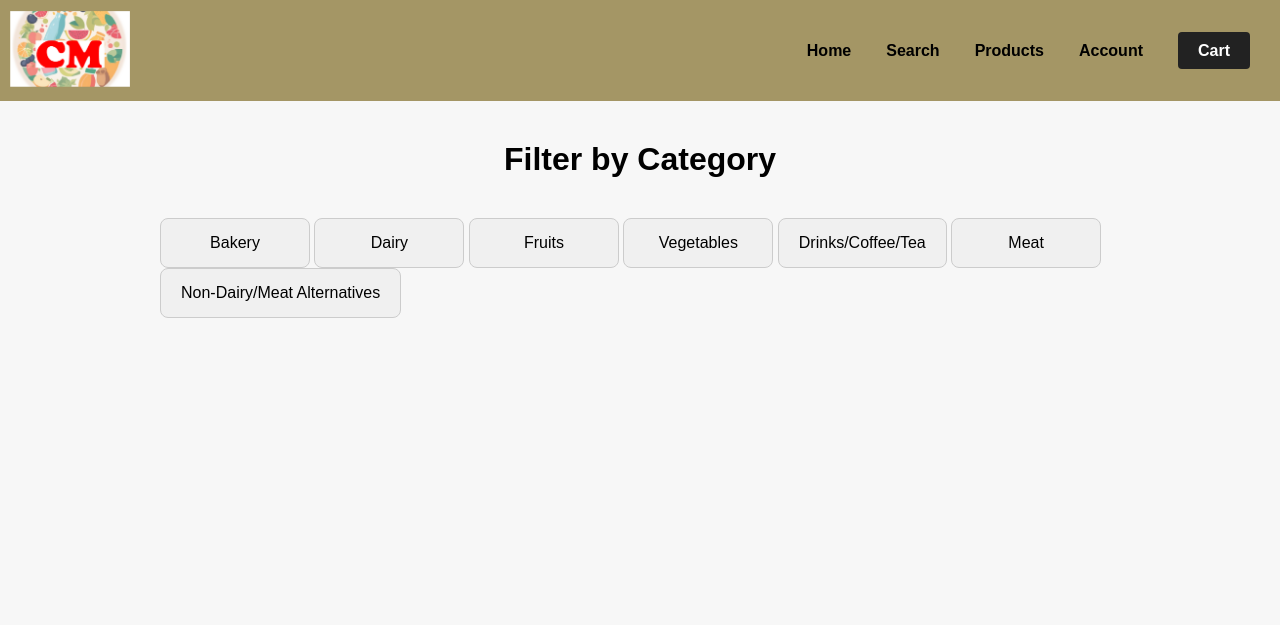
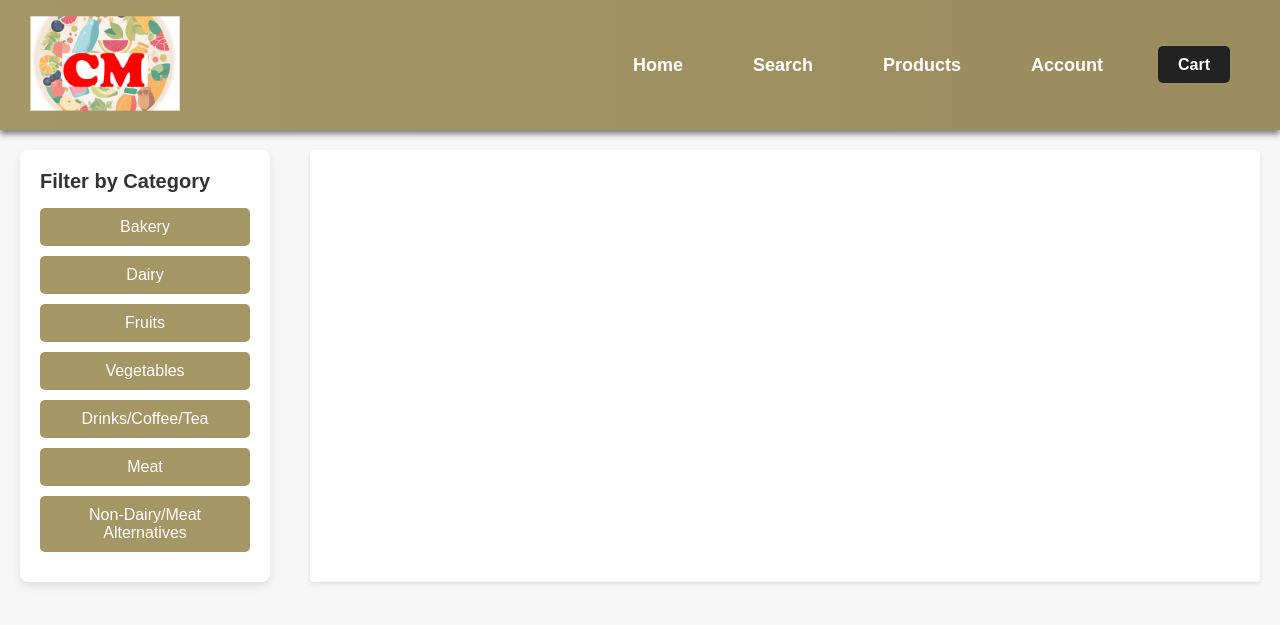
Before and after one commit to MariahG4/CheekyMart, a Flask app: page /products in a window 1280 px wide. Shown: the top 625 px of the page. Run offline with Flask 3, Linux system fonts and the light colour scheme.

Commit message:
Modifed Products Page

```diff
--- a/static/productstyle.css
+++ b/static/productstyle.css
@@ -276,3 +276,110 @@ h1 {
   color: #333;
   margin-bottom: 20px;
 }
+
+.products-main {
+  display: flex;
+  gap: 20px;
+  padding: 20px;
+}
+
+.filter-pane {
+  width: 250px;
+  background-color: #fff;
+  padding: 20px;
+  border-radius: 8px;
+  box-shadow: 0 4px 8px rgba(0, 0, 0, 0.1);
+}
+
+.filter-pane h2 {
+  font-size: 20px;
+  color: #333;
+  margin-bottom: 15px;
+}
+
+.filter-pane ul {
+  list-style: none;
+  padding: 0;
+}
+
+.filter-pane ul li {
+  margin-bottom: 10px;
+}
+
+.filter-pane ul li button {
+  width: 100%;
+  background-color: #A49665;
+  color: white;
+  padding: 10px;
+  font-size: 16px;
+  border: none;
+  border-radius: 5px;
+  cursor: pointer;
+  transition: background-color 0.3s ease, transform 0.2s ease;
+}
+
+.filter-pane ul li button:hover {
+  background-color: #8b7858;
+  transform: scale(1.05);
+}
+
+.product-section {
+  flex: 1;
+  display: flex;
+  flex-direction: column;
+}
+
+.products-container {
+  display: grid;
+  grid-template-columns: repeat(auto-fit, minmax(250px, 1fr));
+  gap: 20px;
+}
+
+.card {
+  border-radius: 12px;
+  background-color: #fff;
+  box-shadow: 0 4px 8px rgba(0, 0, 0, 0.1);
+  overflow: hidden;
+  transition: transform 0.2s ease, box-shadow 0.3s ease;
+}
+
+.card:hover {
+  transform: translateY(-10px);
+  box-shadow: 0 8px 16px rgba(0, 0, 0, 0.2);
+}
+
+.card img {
+  width: 100%;
+  height: 200px;
+  object-fit: cover;
+}
+
+.content {
+  padding: 15px;
+  text-align: center;
+}
+
+.content h3 {
+  color: #2b7a2b;
+  font-size: 18px;
+  margin-bottom: 5px;
+}
+
+.content p {
+  margin: 5px 0;
+  color: #555;
+}
+
+.content button {
+  background-color: green;
+  color: white;
+  padding: 10px;
+  border: none;
+  border-radius: 5px;
+  cursor: pointer;
+  transition: background-color 0.3s ease;
+}
+
+.content button:hover {
+  background-color: darkgreen;
+}
--- a/static/scripts/script.js
+++ b/static/scripts/script.js
@@ -44,6 +44,35 @@ async function fetchData(fileName) {
         addProducts(data);
     } catch (error) {
         console.log(error.message);
+    }
+}
+
+document.addEventListener('DOMContentLoaded', () => {
+    const urlParams = new URLSearchParams(window.location.search);
+    const category = urlParams.get('category');
+
+    if (category) {
+        loadProductsByCategory(category); // Automatically load products for the selected category
+    }
+});
+
+// Function to load products based on category
+function loadProductsByCategory(category) {
+    const categoryToFileMap = {
+        'Bakery': 'static/json/bakery.json',
+        'Dairy': 'static/json/dairy.json',
+        'Fruits': 'static/json/fruits.json',
+        'Vegetables': 'static/json/vegetables.json',
+        'Drinks': 'static/json/coffeetea.json',
+        'Meat': 'static/json/meat.json',
+        'Non-Dairy': 'static/json/nondairy_meatalt.json',
+    };
+
+    const fileName = categoryToFileMap[category];
+    if (fileName) {
+        fetchData(fileName);
+    } else {
+        console.error('Invalid category:', category);
     }
 }
 
--- a/templates/products.html
+++ b/templates/products.html
@@ -10,34 +10,39 @@
         <script src="{{ url_for('static', filename='scripts/script.js') }}" defer></script>
     </head>
 
-    <header>
+    <header class="navbar">
         <div class="logo">
-            <img class="logo" src="static/images/logo.png" alt="logo" width="150" height="200">
+          <a href="home">
+            <img src="static/images/logo.png" alt="CheekyMart Logo">
+          </a>
         </div>
         <nav>
-            <ul>
-                <li><a href="home">Home</a></li>
-                <li><a href="search">Search</a></li>
-                <li><a href="products">Products</a></li>
-                <li><a href="account">Account</a></li>
-                <li><a href="cart" class="cart-button">Cart</a></li>
-            </ul>
+          <ul class="nav-links">
+            <li><a href="home" class="nav-link active">Home</a></li>
+            <li><a href="search" class="nav-link">Search</a></li>
+            <li><a href="products" class="nav-link">Products</a></li>
+            <li><a href="account" class="nav-link">Account</a></li>
+            <li><a href="cart" class="nav-link cart-button">Cart</a></li>
+          </ul>
         </nav>
-    </header>
+      </header>
 
-    <main>
-        <div class="filter">
-            <h1>Filter by Category</h1>
-            <div class="buttons">
-                <button class="bakery-btn">Bakery</button>
-                <button class="dairy-btn">Dairy</button>
-                <button class="fruits-btn">Fruits</button>
-                <button class="vegetables-btn">Vegetables</button>
-                <button class="drinks-btn">Drinks/Coffee/Tea</button>
-                <button class="meat-btn">Meat</button>
-                <button class="non-btn">Non-Dairy/Meat Alternatives</button>
-            </div>
-        </div>
-        <div class="products-container"></div>
-    </main>
+    <main class="products-main">
+        <aside class="filter-pane">
+          <h2>Filter by Category</h2>
+          <ul>
+            <li><button class="bakery-btn">Bakery</button></li>
+            <li><button class="dairy-btn">Dairy</button></li>
+            <li><button class="fruits-btn">Fruits</button></li>
+            <li><button class="vegetables-btn">Vegetables</button></li>
+            <li><button class="drinks-btn">Drinks/Coffee/Tea</button></li>
+            <li><button class="meat-btn">Meat</button></li>
+            <li><button class="non-btn">Non-Dairy/Meat Alternatives</button></li>
+          </ul>
+        </aside>
+
+        <section class="product-section">
+          <div class="products-container"></div>
+        </section>
+      </main>
 </html>
```
Also changed, not shown: templates/search.html (+7 -7 lines).
